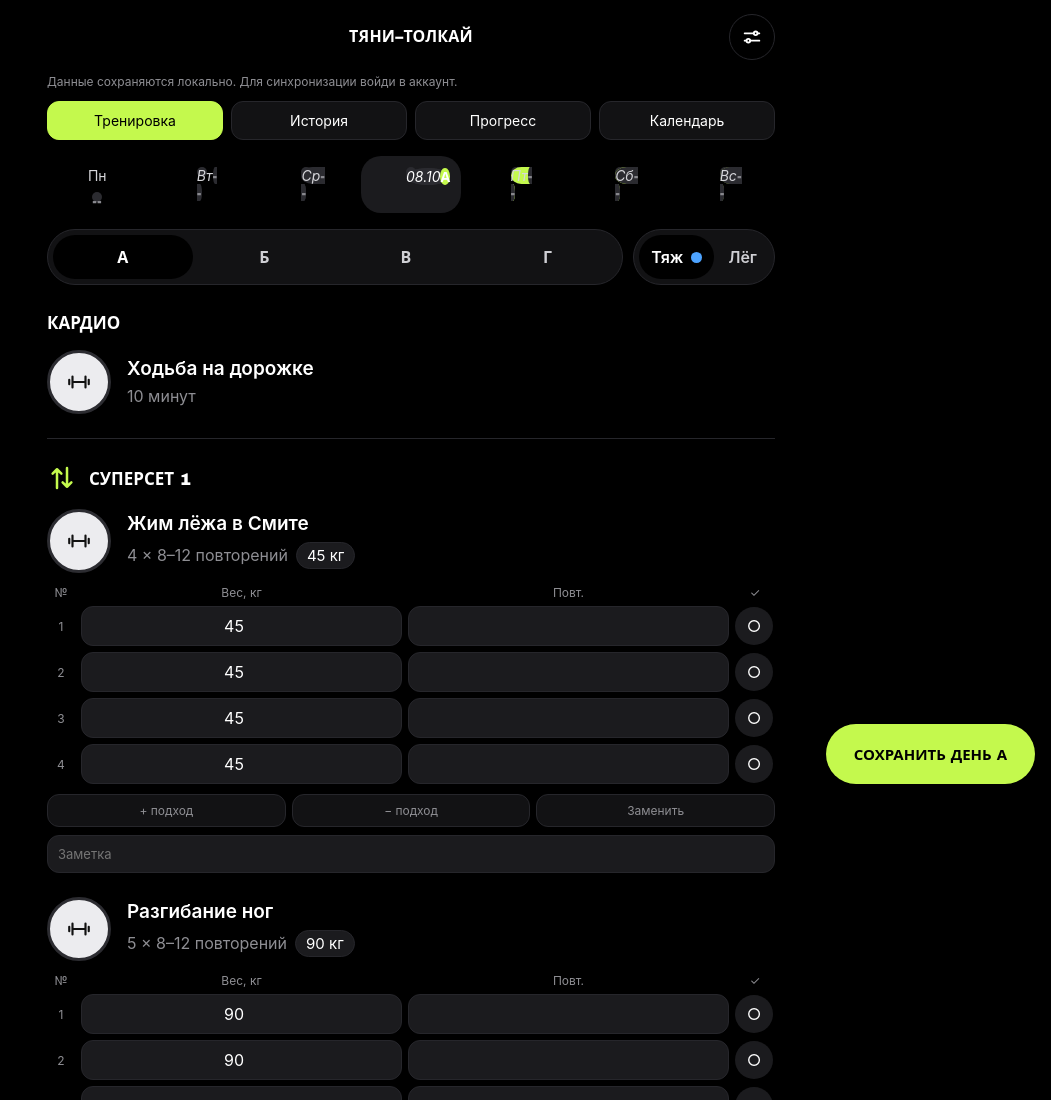
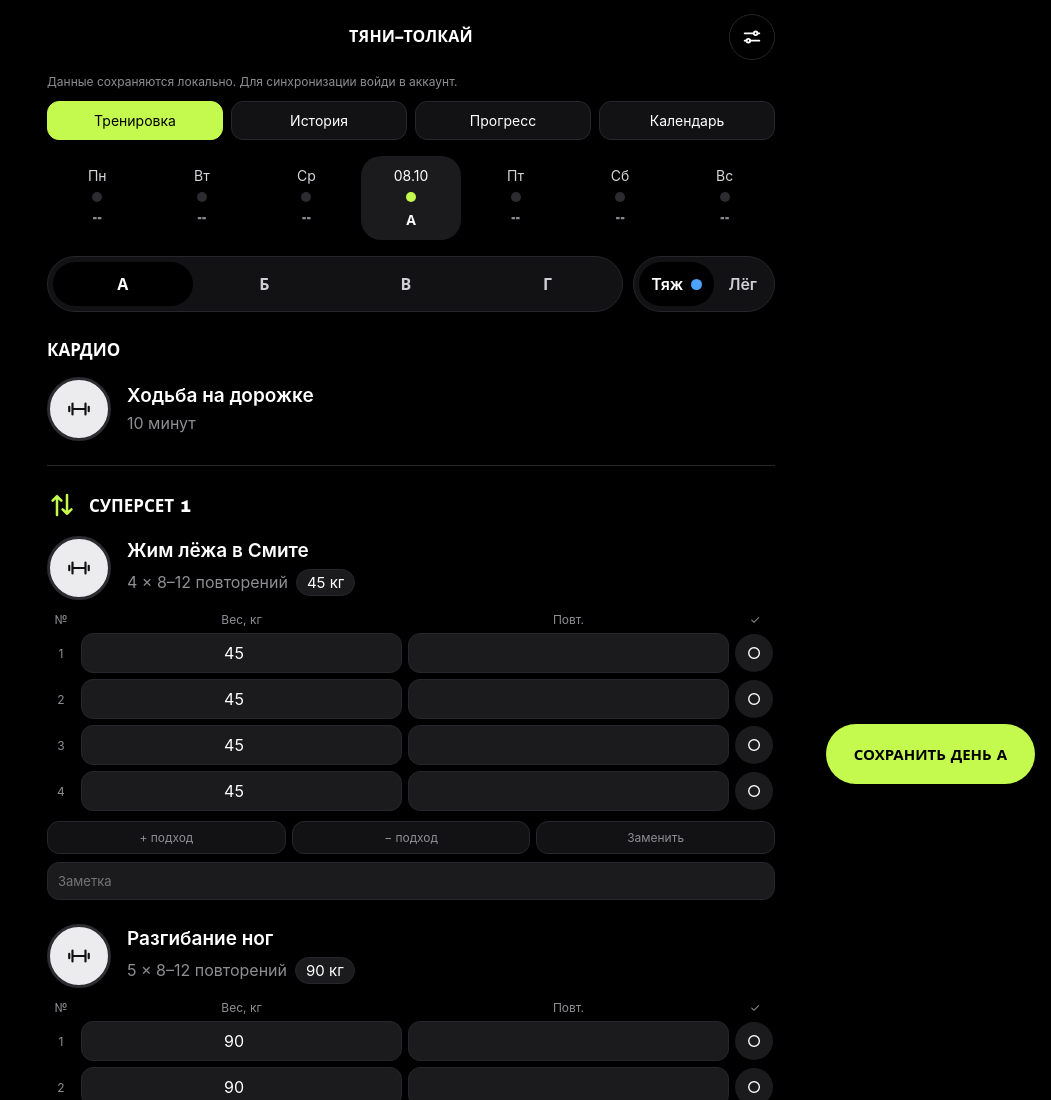
Before and after one commit to impik81-droid/my, a plain HTML site: page index.html in a window 1280 px wide. Shown: the top 1100 px of the page, without its empty margins (229-1280 px from the left). Drawn offline with Linux system fonts and the light colour scheme; a web font is replaced by a local one.

Commit message:
Refactor strip function in index.html
Refactor strip function to remove duplicate code and improve readability.

```diff
--- a/index.html
+++ b/index.html
@@ -213,7 +213,7 @@ function newProg(){let n=(prompt("Название новой программы
 function tgl(){showAuth=!showAuth;renderAuth()}
 function logout(){token="";userEmail="";localStorage.removeItem("wd_token");localStorage.removeItem("wd_email");showAuth=false;setStatus("Выход выполнен. Данные сохраняются локально.");renderAuth();render()}
 function lk(d){return d.getFullYear()+"-"+String(d.getMonth()+1).padStart(2,"0")+"-"+String(d.getDate()).padStart(2,"0")}
-function strip(){let t=new Date(),mon=new Date(t.getFullYear(),t.getMonth(),t.getDate()-((t.getDay()+6)%7)),m={},wd=["Пн","Вт","Ср","Чт","Пт","Сб","Вс"],h="";S.history.forEach(x=>{m[lk(new Date(x.date))]=x.day});for(let i=0;i<7;i++){let d=new Date(mon.getFullYear(),mon.getMonth(),mon.getDate()+i),k=lk(d),td=k==lk(t),x=td?S.day:m[k],on=td||m[k];h+=`<div class="sd ${td?"today":""}"><span>${td?String(d.getDate()).padStart(2,"0")+"."+String(d.getMonth()+1).padStart(2,"0"):wd[i]}</span><i class="${on?"on":""}"><b>${x?(L[x]||x):"--"}</b></div>`}return h}
+function strip(){let t=new Date(),mon=new Date(t.getFullYear(),t.getMonth(),t.getDate()-((t.getDay()+6)%7)),m={},wd=["Пн","Вт","Ср","Чт","Пт","Сб","Вс"],h="";S.history.forEach(x=>{m[lk(new Date(x.date))]=x.day});for(let i=0;i<7;i++){let d=new Date(mon.getFullYear(),mon.getMonth(),mon.getDate()+i),k=lk(d),td=k==lk(t),x=td?S.day:m[k],on=td||m[k];h+=`<div class="sd ${td?"today":""}"><span>${td?String(d.getDate()).padStart(2,"0")+"."+String(d.getMonth()+1).padStart(2,"0"):wd[i]}</span><i class="${on?"on":""}"></i><b>${x?(L[x]||x):"--"}</b></div>`}return h}
 function renderW(){let d=draft(),days=Object.keys(P[S.program].days),h=dn(),last="",prev="";
 document.getElementById("dayseg").innerHTML=days.map(x=>`<button class="${x==S.day?"active":""}" onclick="day('${x}')">${L[x]||x}</button>`).join("");
 d.forEach((e,i)=>{if(e.cardio){if(prev!="c")h+='<div class="sec">Кардио</div>';h+=`<div class="ex"><div class="row">${RING}<div><div class="nm">${esc(e.name.replace(/^Кардио:\s*/,""))}</div><div class="sb">${esc(e.sets[0].weight)} минут</div></div></div></div>`;prev="c";return}
@@ -330,7 +330,6 @@ function getExercisesForDay(dayKey) {
   let days = P[S.program].days;
   if (!days || !days[dayKey]) return [];
   let parsed = parse(days[dayKey]);
-  // убираем дубликаты и кардио
   let list = [];
   parsed.forEach(e => {
     if (!e.cardio && !list.includes(e.name)) list.push(e.name);
@@ -347,7 +346,6 @@ function progPage() {
   let namesMap = P[S.program].names || {};
   let h = `<div class="sec" style="margin-top:0">Прогресс</div>`;
 
-  // Кнопки дней
   h += `<div class="card" style="padding:10px"><div class="hsub" style="margin-bottom:8px">Программа</div><div style="display:flex;gap:6px;flex-wrap:wrap">`;
   days.forEach(d => {
     let title = namesMap[d] ? `День ${L[d]||d} (${namesMap[d]})` : `День ${L[d]||d}`;
@@ -359,14 +357,12 @@ function progPage() {
     return h + `<div class="empty">В этот день нет силовых упражнений</div>`;
   }
 
-  // Селектор упражнений
   h += `<div class="card" style="padding:10px"><select style="width:100%;font-weight:600" onchange="S.progEx=this.value;render()">`;
   exercises.forEach(ex => {
     h += `<option ${ex===S.progEx?'selected':''}>${esc(ex)}</option>`;
   });
   h += `</select></div>`;
 
-  // Собираем данные по выбранному упражнению из истории
   let points = [];
   [...S.history].reverse().forEach(hItem => {
     let ex = hItem.exercises.find(e => e.name === S.progEx);
@@ -391,7 +387,6 @@ function progPage() {
   let diff = +(curW - firstW).toFixed(1);
   let diffStr = (diff > 0 ? "+" : "") + diff + " кг";
 
-  // Рендер графика SVG
   let maxW = Math.max(...points.map(p => p.weight)), minW = Math.min(...points.map(p => p.weight)), span = maxW - minW || 1;
   let width = 300, height = 130, pts = "", circ = "", axisLabels = "";
 
@@ -405,7 +400,6 @@ function progPage() {
     }
   });
 
-  // Горизонтальные линии сетки
   let gridLines = "";
   for (let i = 0; i <= 3; i++) {
     let val = Math.round(minW + (span / 3) * i);
@@ -415,7 +409,6 @@ function progPage() {
 
   h += `<div class="card"><div class="chart-title"><span><span style="display:inline-block;width:10px;height:10px;background:var(--accent);border-radius:50%;margin-right:6px"></span>Лучший вес, кг</span></div><svg class="chart-svg" viewBox="0 0 ${width} ${height}">${gridLines}<polyline fill="none" stroke="var(--accent)" stroke-width="2.5" points="${pts.trim()}"/>${circ}${axisLabels}</svg></div>`;
 
-  // Плашки снизу
   h += `<div style="display:grid;grid-template-columns:1fr 1fr 1fr;gap:8px">
     <div class="card" style="text-align:center;padding:12px 6px;margin:0"><b style="font-size:18px;color:var(--accent)">${curW} кг</b><div class="hsub" style="margin-top:2px">Текущий рабочий</div></div>
     <div class="card" style="text-align:center;padding:12px 6px;margin:0"><b style="font-size:18px">${diffStr}</b><div class="hsub" style="margin-top:2px">С первой записи</div></div>
```
